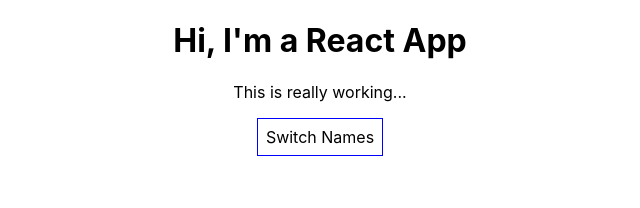
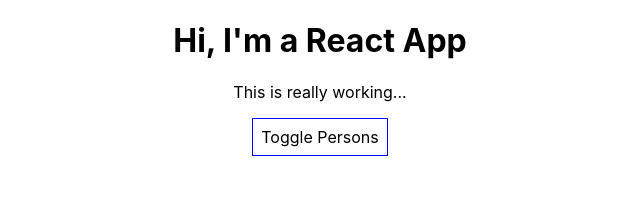
Before and after one commit to mnpsnuwan/react-complete-guide, a React (Create React App) app: page / in a window 1280 px wide. Shown: the top 208 px of the page, without its empty margins (320-960 px from the left). Built offline with nearby package versions, Linux system fonts and the light colour scheme.

Commit message:
IM:DEV:React Complete Guide - Lists & Conditionals, Dynamic Content Using Javascript.

```diff
--- a/src/App.js
+++ b/src/App.js
@@ -51,6 +51,26 @@ class App extends Component{
             border: '1px solid blue',
             padding: '8px',
             cursor: 'pointer'
+        };
+
+        let persons = null;
+
+        if(this.state.showPersons) {
+            persons = (
+                <div >
+                    <Person
+                        name={this.state.persons[0].name}
+                        age={this.state.persons[0].age}/>
+                    <Person
+                        name={this.state.persons[1].name}
+                        age={this.state.persons[1].age}
+                        click={this.switchNameHandler.bind(this, "Nuwan!")}
+                        changed={this.nameChangeHandler}>My Hobbies: Racing</Person> {/*My Hobbies: Racing will work as children on Person.js*/}
+                    <Person
+                        name={this.state.persons[2].name}
+                        age={this.state.persons[2].age}/>
+                </div>
+            );
         }
 
       return (
@@ -60,22 +80,8 @@ class App extends Component{
               {/*<button onClick={this.switchNameHandler.bind(this, "Nuwan Samarasinghe")}>Switch Names</button>*/}
               <button
                   style={style}
-                  onClick={this.togglePersonsHandler}>Switch Names</button> {/*This is very convenient syntax but it can be inefficient*/}
-              { this.state.showPersons === true ?
-                  <div >
-                      <Person
-                          name={this.state.persons[0].name}
-                          age={this.state.persons[0].age}/>
-                      <Person
-                          name={this.state.persons[1].name}
-                          age={this.state.persons[1].age}
-                          click={this.switchNameHandler.bind(this, "Nuwan!")}
-                          changed={this.nameChangeHandler}>My Hobbies: Racing</Person> {/*My Hobbies: Racing will work as children on Person.js*/}
-                      <Person
-                          name={this.state.persons[2].name}
-                          age={this.state.persons[2].age}/>
-                  </div> : null
-              }
+                  onClick={this.togglePersonsHandler}>Toggle Persons</button> {/*This is very convenient syntax but it can be inefficient*/}
+              {persons}
           </div>
       );
       //   return React.createElement('div', {className: 'App'}, React.createElement('h1', null, 'Does this work?'))
```
